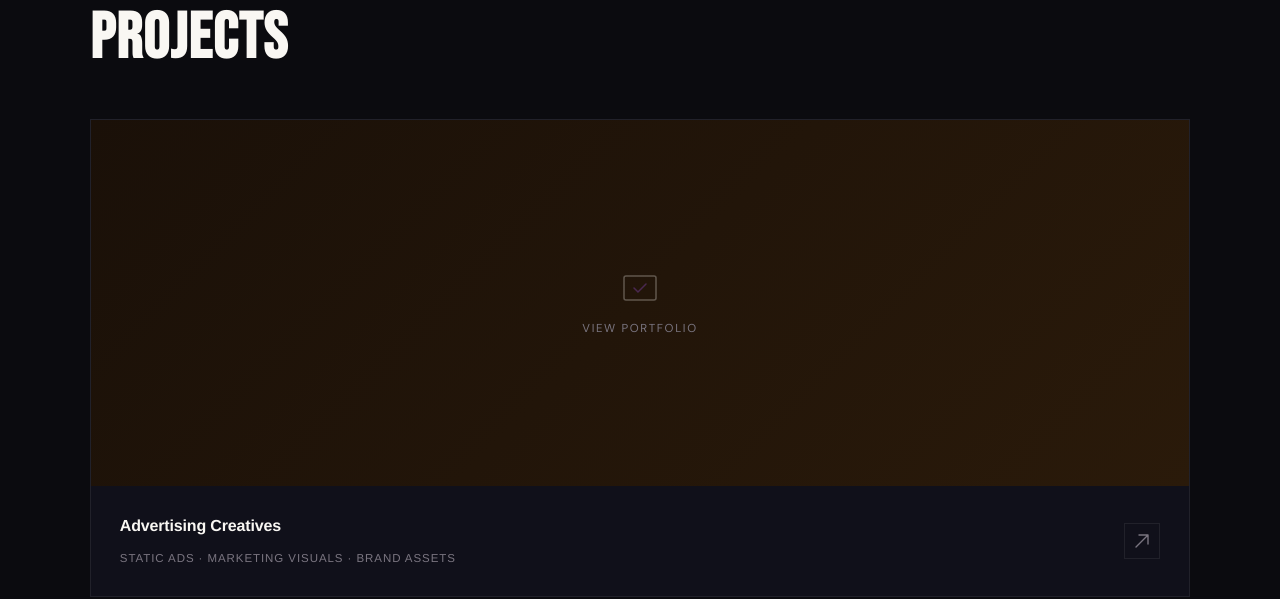
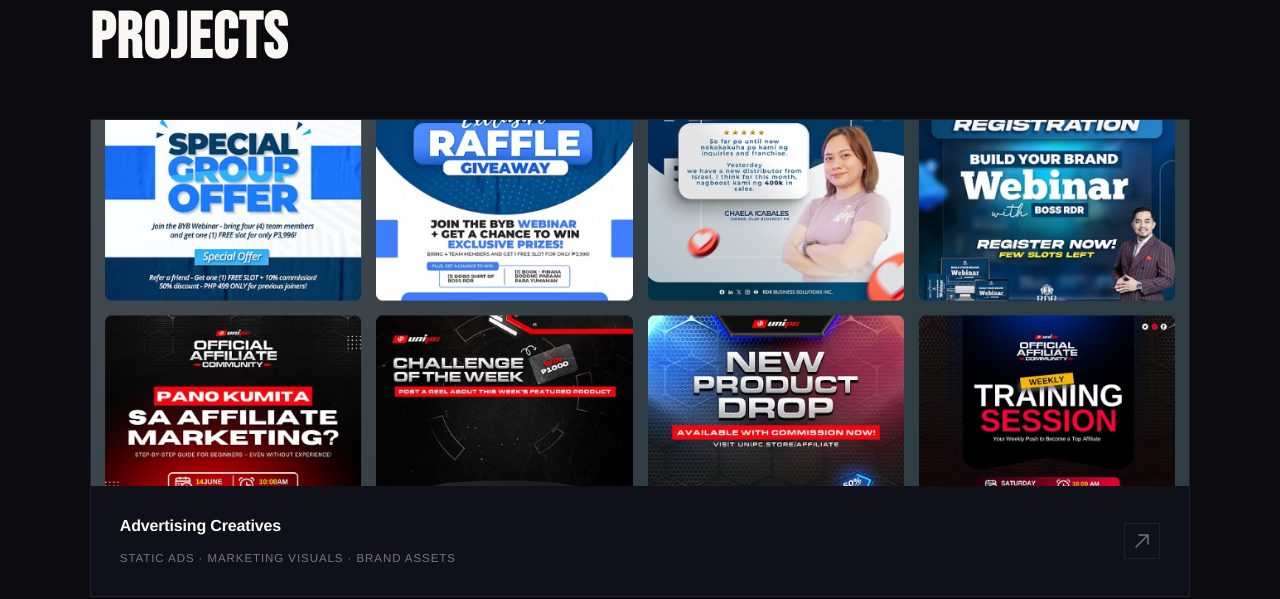
Before and after one commit to izzklod/janclaudsarmen, a plain HTML site: page index.html in a window 1280 px wide. Shown: the part 3760-4359 px from the top of the page. Drawn offline with Linux system fonts and the light colour scheme.

Commit message:
3Update index.html

```diff
--- a/index.html
+++ b/index.html
@@ -1018,14 +1018,7 @@
       <div class="work-grid">
 
         <a href="https://visual-first-portfolio-id4mogh.gamma.site/" target="_blank" class="work-card large" style="text-decoration:none; display:block;">
-          <div class="work-thumb">
-            <div class="work-thumb-inner">
-              <svg width="40" height="40" viewBox="0 0 40 40" fill="none">
-                <rect x="4" y="8" width="32" height="24" rx="2" stroke="#f0ede8" stroke-width="1.5"/>
-                <path d="M14 20L18 24L26 16" stroke="#a855f7" stroke-width="1.5" stroke-linecap="round"/>
-              </svg>
-              <span class="work-thumb-label">View Portfolio</span>
-            </div>
+          <div class="work-thumb" style="background: url('AdsThumblp.png') center/cover no-repeat;">
           </div>
           <div class="work-info">
             <div class="work-info-left">
```
